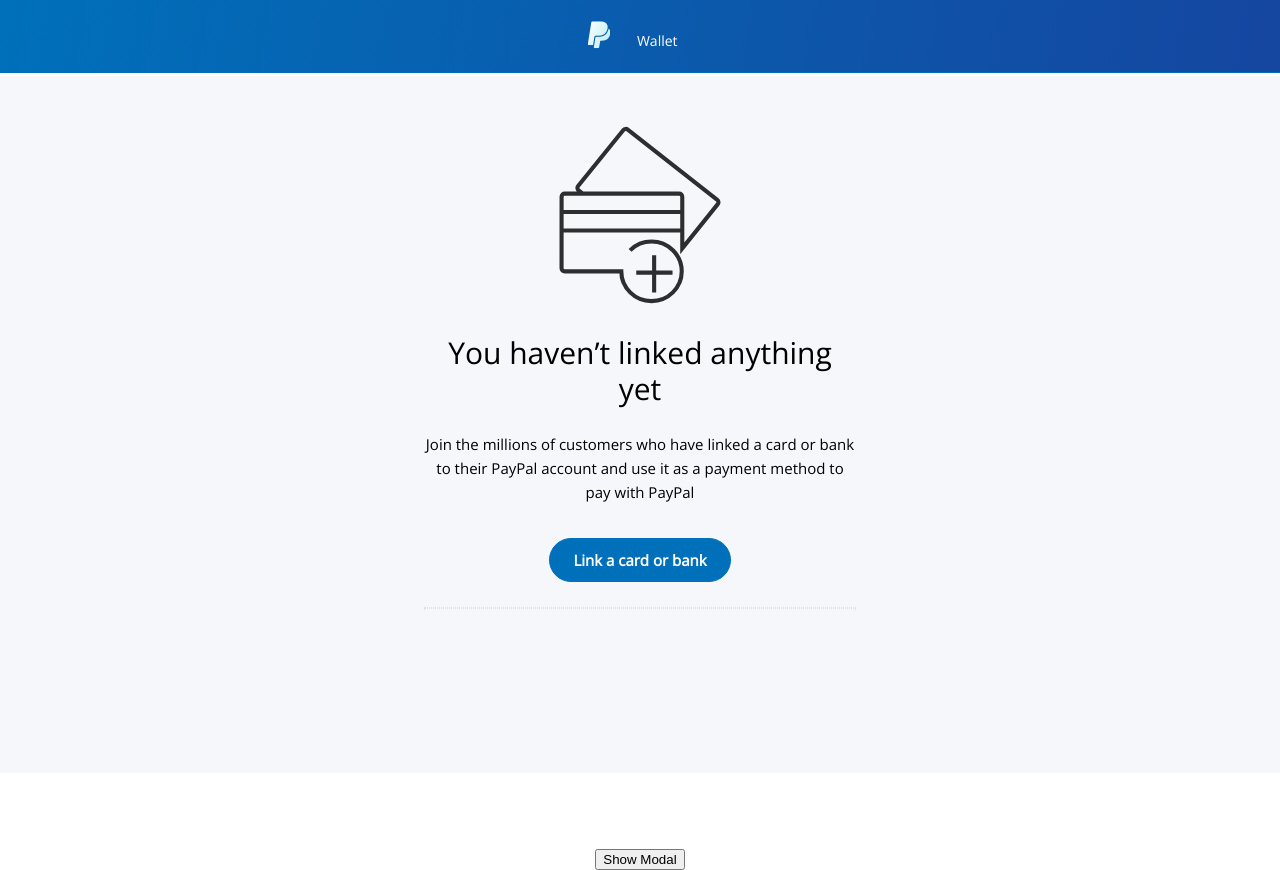
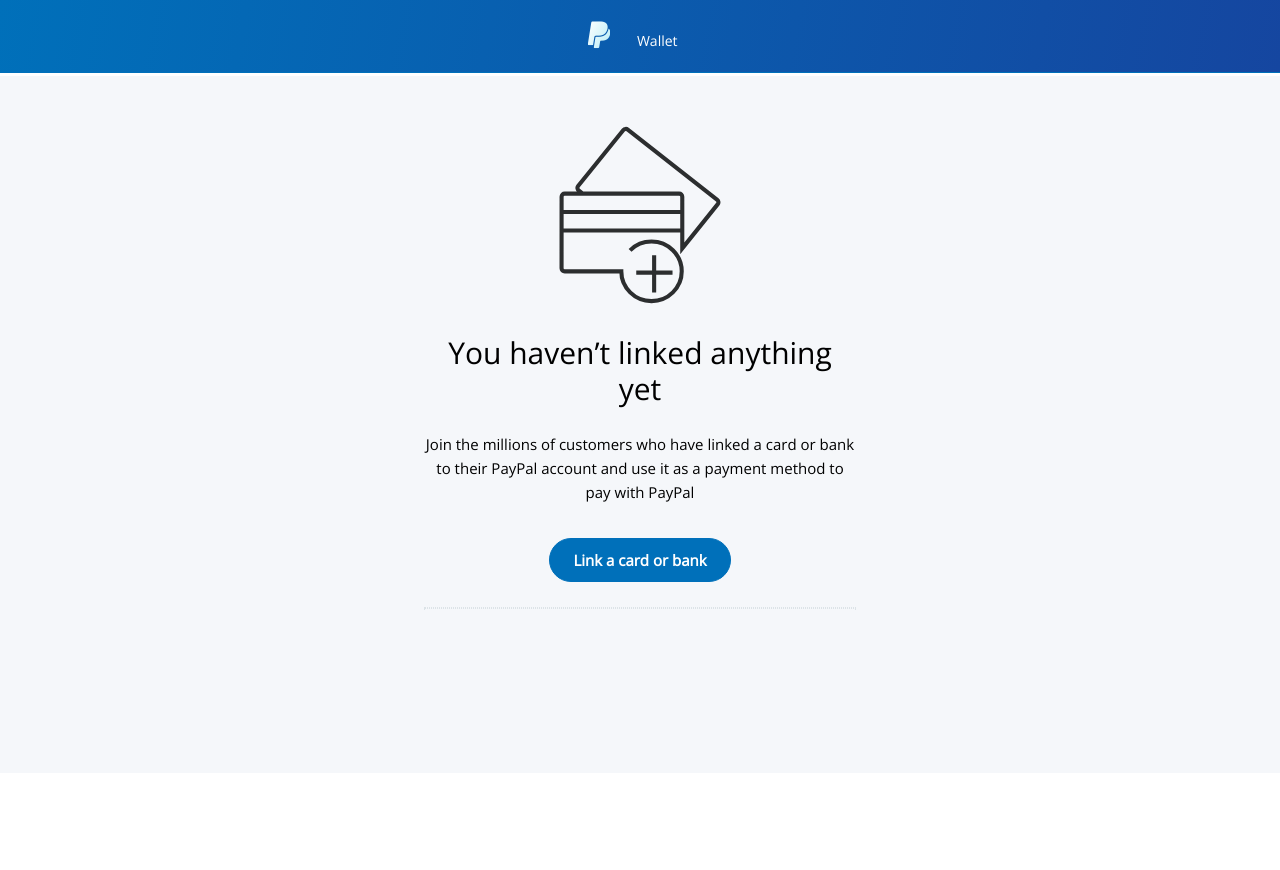
Before and after one commit to lopezg3000/paypal-app, a React (Create React App) app: page / in a window 1280 px wide. After the commit the page ends 803 px from the top, so only its background shows below. Built offline with nearby package versions, Linux system fonts and the light colour scheme.

Commit message:
modal commented out

```diff
--- a/src/App.js
+++ b/src/App.js
@@ -21,12 +21,13 @@ class App extends Component {
       <div className="App">
         <Navbar />
         <Wallet />
-        <div className='show-btn'>
+
+        {/* <div className='show-btn'>
           <button onClick={this.handleShowModal}>Show Modal</button>
         </div>
         <Modal onClose={this.handleShowModal} show={this.state.show}>
           <h1>Message in Modal</h1>
-        </Modal>
+        </Modal> */}
       </div>
     );
   }
```
